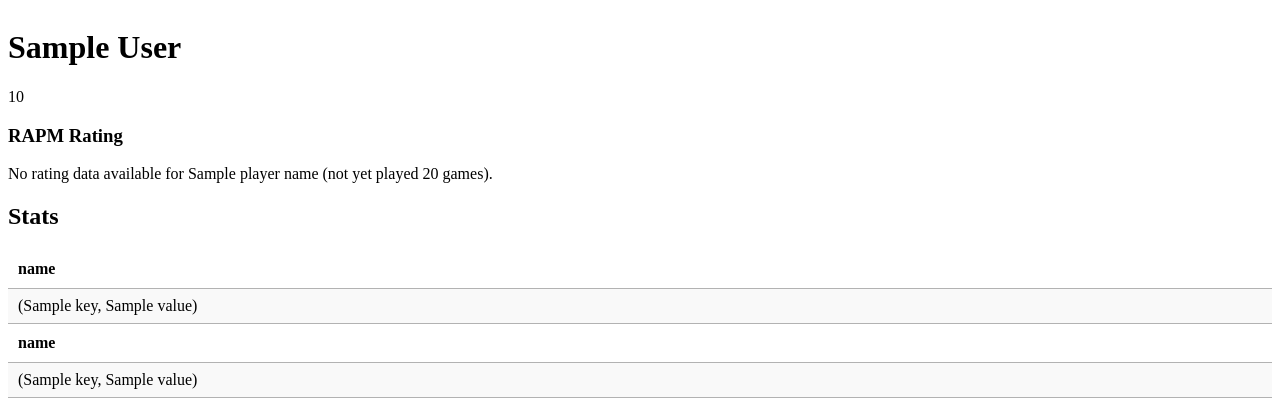
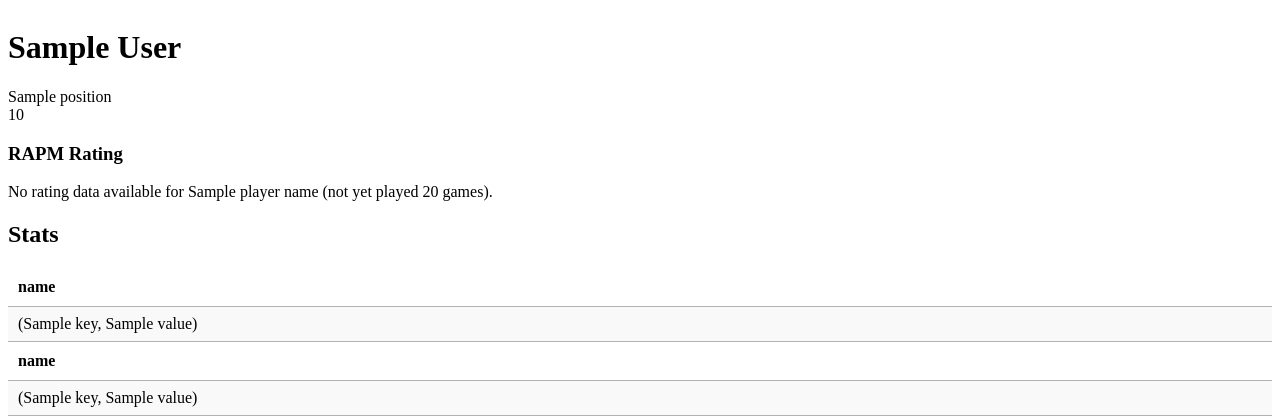
Before and after one commit to jmgjasongardner/naismith-nerds, a Flask app: template flask_app/templates/player.html in a window 1280 px wide. Shown: the top 418 px of the page. Run offline with Flask 3, Linux system fonts and the light colour scheme; the template is opened without the code that fills it: most values are stand-ins (such as "Sample title", 1, 10 or a date in 2020); some libraries are stand-ins or nearby versions.

Commit message:
add player-days played
add player position

```diff
--- a/collective_bball/eda_main.py
+++ b/collective_bball/eda_main.py
@@ -34,6 +34,8 @@ def generate_stats(run_locally=False):
             .over("GameDate")
             .cast(pl.Int32)
             .alias("GameNum")  # Sequential count per Date
+        ).with_columns(
+            pl.col("GameDate").cast(pl.Date).dt.strftime("%A").str.slice(0, 3).alias("Day")
         )
         .filter(pl.col("A_SCORE").is_not_nan())
     )
@@ -68,6 +70,7 @@ def generate_stats(run_locally=False):
         .agg(
             [
                 pl.count("player").alias("games_played"),
+                pl.n_unique("GameDate").alias("days_played"),
                 pl.sum("GameWon").alias("wins"),
                 (pl.count("player") - pl.sum("GameWon")).alias("losses"),
                 (pl.sum("GameWon") / pl.count("player")).round(3).alias("win_pct"),
--- a/flask_app/app.py
+++ b/flask_app/app.py
@@ -65,13 +65,14 @@ def player_page(player_name):
     image_path = f"static/player_pics/{player_name}.png"
     image_exists = os.path.exists(image_path)
 
-    full_name, height_str = load_player_bio_data(bios=bios, player_name=player_name)
+    full_name, height_str, position = load_player_bio_data(bios=bios, player_name=player_name)
 
     return render_template(
         "player.html",
         player_name=player_name,
         full_name=full_name,
         height_str=height_str,
+        position=position,
         image_exists=image_exists,
         image_path=image_path if image_exists else None,
         player_stats=filter_dictionary(stats_data, player_name),
--- a/flask_app/player_page_data_loader.py
+++ b/flask_app/player_page_data_loader.py
@@ -149,6 +149,7 @@ def load_player_bio_data(bios: pl.DataFrame, player_name: str):
 
     # Default to player_name if full_name is missing
     full_name = bio_row["full_name"].item() if not bio_row.is_empty() else player_name
+    position = bio_row["position"].item() if not bio_row.is_empty() else None
 
     # Convert height from inches to "ft, in" format if available
     if not bio_row.is_empty() and bio_row["height"].is_not_null().all():
@@ -159,4 +160,4 @@ def load_player_bio_data(bios: pl.DataFrame, player_name: str):
     else:
         height_str = None  # No height available
 
-    return full_name, height_str
+    return full_name, height_str, position
--- a/flask_app/templates/index.html
+++ b/flask_app/templates/index.html
@@ -264,7 +264,7 @@
     <script>
         $(document).ready(function() {
             $("#statsTable").DataTable({
-                "order": [[2, "desc"]],  // Sort by Wins descending (third column)
+                "order": [[3, "desc"], [6, "desc"]],  // Sort by Wins descending (fourth column) and win pct (sixth)
                 "language": {
                     "info": "Showing _START_ to _END_ of _TOTAL_ players",
                     "lengthMenu": "Show _MENU_ players"
--- a/flask_app/templates/player.html
+++ b/flask_app/templates/player.html
@@ -30,6 +30,9 @@
         {% endif %}
     </div>
 
+    {% if position %}
+        <p style="margin: 0;">{{ position }}</p>
+    {% endif %}
     {% if height_str %}
         <p style="margin: 0;">{{ height_str }}</p>
     {% endif %}
--- a/flask_app/web_data_loader.py
+++ b/flask_app/web_data_loader.py
@@ -7,6 +7,7 @@ def format_stats_for_site(stats_df):
     column_map = {
         "player": "Player",
         "games_played": "Games Played",
+        "days_played": "Days Played",
         "wins": "Wins",
         "losses": "Losses",
         "win_pct": "Win Pct",
```
Also changed, not shown: 1 other file.
